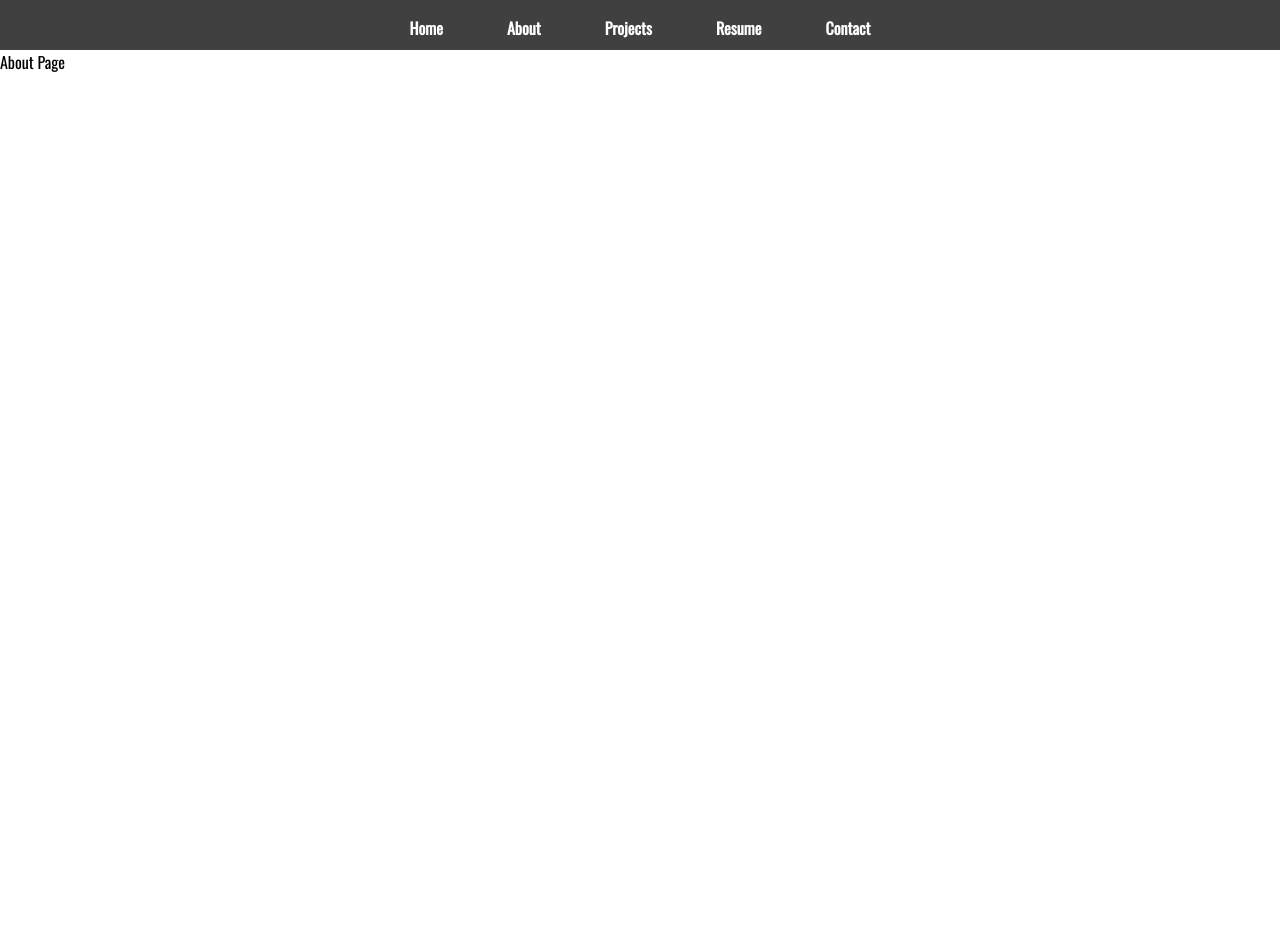
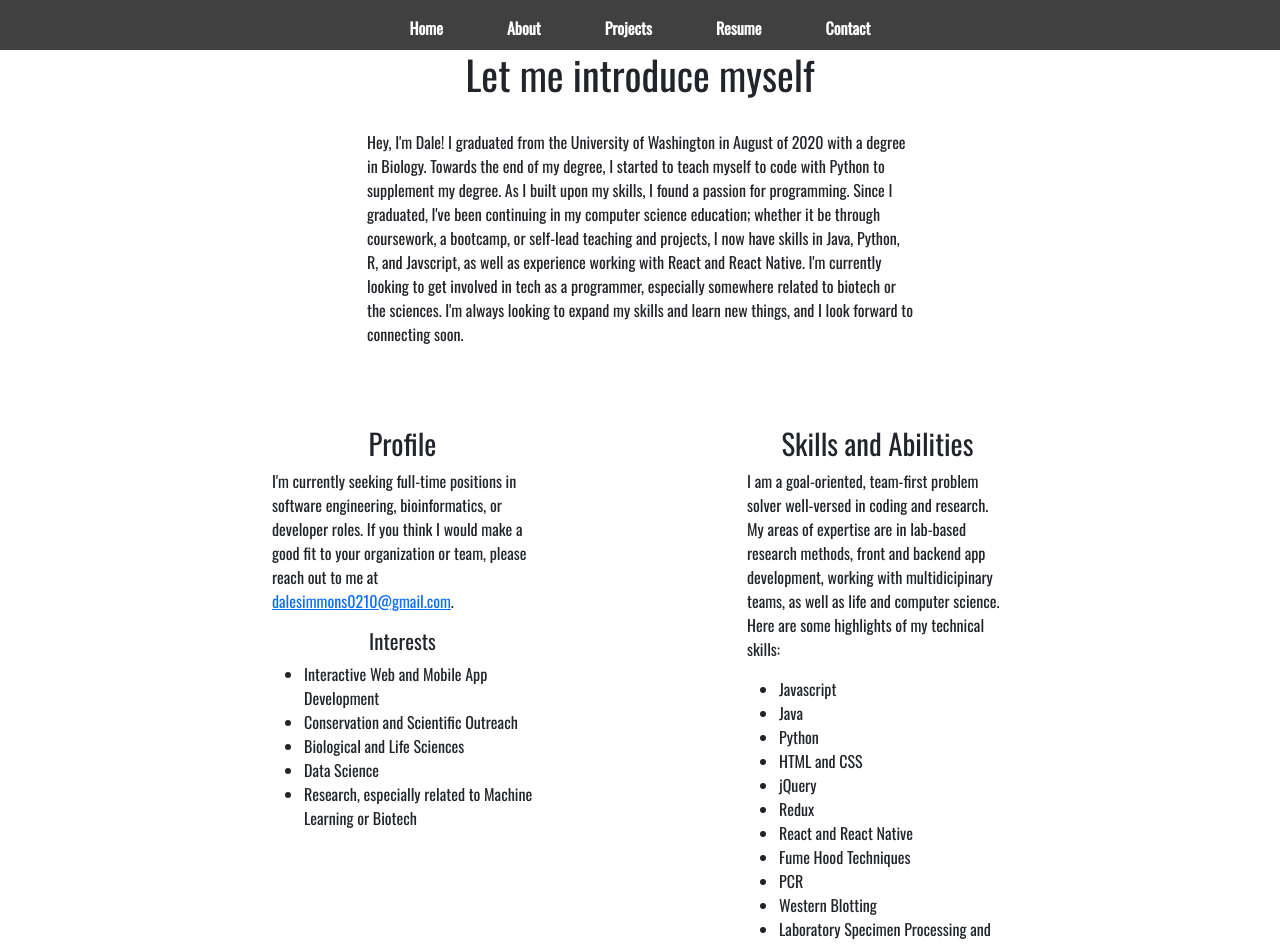
Before and after one commit to Revlisc/portfolio, a React (Create React App) app: page /about in a window 1280 px wide. Shown: the top 945 px of the page. Before the commit the page ends 800 px from the top, so only its background shows below. Built offline with nearby package versions, Linux system fonts and the light colour scheme.

Commit message:
mostly done with about page

```diff
--- a/package.json
+++ b/package.json
@@ -7,12 +7,15 @@
     "@fortawesome/free-brands-svg-icons": "^5.15.4",
     "@fortawesome/free-solid-svg-icons": "^5.15.4",
     "@fortawesome/react-fontawesome": "^0.1.15",
+    "bootstrap": "5.1.0",
     "cra-template": "1.1.2",
     "react": "^17.0.2",
+    "react-bootstrap": "^2.0.0-beta.6",
     "react-dom": "^17.0.2",
     "react-router-dom": "^5.2.1",
     "react-scripts": "4.0.3",
     "react-typical": "^0.1.3",
+    "reactstrap": "^8.9.0",
     "web-vitals": "^2.1.0"
   },
   "scripts": {
--- a/public/index.html
+++ b/public/index.html
@@ -7,6 +7,12 @@
     <link rel="preconnect" href="https://fonts.googleapis.com">
     <link rel="preconnect" href="https://fonts.gstatic.com" crossorigin>
     <link href="https://fonts.googleapis.com/css2?family=Oswald&display=swap" rel="stylesheet">
+    <link
+      rel="stylesheet"
+      href="https://cdn.jsdelivr.net/npm/bootstrap@5.1.0/dist/css/bootstrap.min.css"
+      integrity="sha384-KyZXEAg3QhqLMpG8r+8fhAXLRk2vvoC2f3B09zVXn8CA5QIVfZOJ3BCsw2P0p/We"
+      crossorigin="anonymous"
+    />
     <meta name="viewport" content="width=device-width, initial-scale=1" />
     <meta name="theme-color" content="#000000" />
     <meta
--- a/src/Components/Header.js
+++ b/src/Components/Header.js
@@ -7,7 +7,7 @@ const Header = () => {
     return (
         <div className='navContainer'>
             <nav className="nav">
-                <div className='navbox'>
+                <div className='navbox m-auto'>
                     <NavLink to='/' className='link'>Home</NavLink>
                     <NavLink to='/about' className='link'>About</NavLink>
                     <NavLink to='/projects' className='link'>Projects</NavLink>
--- /dev/null
+++ b/src/Components/Profile.js
@@ -0,0 +1,28 @@
+import React from 'react';
+import '../css/Profile.css'
+
+const Profile = () => {
+    return (
+        <div className=''>
+            <h3>Profile</h3>
+            <p>
+                I'm currently seeking full-time positions in software engineering, bioinformatics,
+                or developer roles. If you think I would make a good fit to your organization or team,
+                please reach out to me at <a href='mailto:dalesimmons0210@gmail.com' alt='email'>dalesimmons0210@gmail.com</a>.
+            </p>
+            <h4>Interests</h4>
+            <div>
+                <ul>
+                    <li>Interactive Web and Mobile App Development</li>
+                    <li>Conservation and Scientific Outreach</li>
+                    <li>Biological and Life Sciences</li>
+                    <li>Data Science</li>
+                    <li>Research, especially related to Machine Learning or Biotech</li>
+                </ul>
+            </div>
+
+        </div>
+    )
+}
+
+export default Profile;
--- /dev/null
+++ b/src/Components/SkillsList.js
@@ -0,0 +1,34 @@
+import React from 'react';
+import '../css/SkillsList.css';
+
+const SkillsList = () => {
+    return (
+        <div className=''>
+            <h3>Skills and Abilities</h3>
+            <p>
+                I am a goal-oriented, team-first problem solver well-versed in coding and research.
+                My areas of expertise are in lab-based research methods, front and backend app development,
+                working with multidicipinary teams, as well as life and computer science. Here are some
+                highlights of my technical skills:
+            </p>
+            <div>
+                <ul>
+                    <li>Javascript</li>
+                    <li>Java</li>
+                    <li>Python</li>
+                    <li>HTML and CSS</li>
+                    <li>jQuery</li>
+                    <li>Redux</li>
+                    <li>React and React Native</li>
+                    <li>Fume Hood Techniques</li>
+                    <li>PCR</li>
+                    <li>Western Blotting</li>
+                    <li>Laboratory Specimen Processing and Production</li>
+                    <li>MS Office</li>
+                </ul>
+            </div>
+        </div>
+    )
+}
+
+export default SkillsList;
--- a/src/Pages/About.js
+++ b/src/Pages/About.js
@@ -1,10 +1,43 @@
 import React from 'react';
+import Profile from '../Components/Profile';
+import SkillsList from '../Components/SkillsList';
+import '../css/About.css';
+import { Container, Row, Col } from 'react-bootstrap';
+import { Button } from 'bootstrap';
 
 const About = () => {
     return(
-        <div>
-            About Page
-        </div>
+        <Container>
+            <h1>Let me introduce myself</h1>
+
+            <div>
+                <img />
+                <Row>
+                    <Col xs={{span: 6, offset: 3}}>
+                    <p className='aboutp'>
+                        Hey, I'm Dale! I graduated from the University of Washington in August of 2020 with a degree
+                        in Biology. Towards the end of my degree, I started to teach myself to code with Python to supplement
+                        my degree. As I built upon my skills, I found a passion for programming. Since I graduated, I've been
+                        continuing in my computer science education; whether it be through coursework, a bootcamp, or self-lead
+                        teaching and projects, I now have skills in Java, Python, R, and Javscript, as well as experience working
+                        with React and React Native. I'm currently looking to get involved in tech as a programmer, especially
+                        somewhere related to biotech or the sciences. I'm always looking to expand my skills and learn new things,
+                        and I look forward to connecting soon.
+
+                    </p>
+                    </Col>
+                </Row>
+                <Row >
+                    <Col xs={{span: 3, offset: 2}}> <Profile /></Col>
+                    <Col xs={{span: 3, offset: 2}}> <SkillsList /></Col>
+                </Row>
+                <Row className='aboutbtns'>
+                    <Col xs={{span: 3, offset: 2}}><a href="mailto:dalesimmons0210@gmail.com" className={'btn btn-info btn-lg'} role='button'>Hire Me</a></Col>
+                    <Col xs={{span: 3}}><a href='https://docs.google.com/document/d/1Lhe-v6w-rY-eB7edlK1ZVL9SELkeDS9HnlJ_zuvidkc/edit?usp=sharing'  className={'btn btn-info btn-lg'}>Download Resume</a></Col>
+                </Row>
+
+            </div>
+        </Container>
     )
 }
 
--- a/src/Pages/Home.js
+++ b/src/Pages/Home.js
@@ -1,13 +1,13 @@
 import React from 'react';
 import Typical from 'react-typical'
 import '../css/Home.css';
-
+import { Container, Row, Col } from 'react-bootstrap';
 
 const Home = () => {
     return(
         <div className={'hometext'} >
-            <h1>Hi, I'm Dale</h1>
-            <h3>
+            <h1 className='openingline'>Hi, I'm Dale</h1>
+            <h3 className='ima'>
                 I'm a {' '}
                 <Typical
                     steps={['Developer', 3500, 'Scientist', 3500, 'Team Member', 3500]}
@@ -16,9 +16,11 @@ const Home = () => {
                 />
 
             </h3>
-            <a href='https://github.com/Revlisc' alt='github address Revlisc' ><i className={'fa-github fab'} /></a>
-            <a href='https://www.linkedin.com/in/dalejsimmons/' alt='my linkedin profile' ><i className="fab fa-linkedin-in" /></a>
-            <a href='mailto:dalesimmons0210@gmail.com' alt='email contact' ><i class="fas fa-envelope" /></a>
+            <div className='iconslinks'>
+                <a href='https://github.com/Revlisc' alt='github address Revlisc' ><i className={'fa-github fab'} /></a>
+                <a href='https://www.linkedin.com/in/dalejsimmons/' alt='my linkedin profile' ><i className="fab fa-linkedin-in" /></a>
+                <a href='mailto:dalesimmons0210@gmail.com' alt='email contact' ><i class="fas fa-envelope" /></a>
+            </div>
         </div>
     )
 }
--- /dev/null
+++ b/src/css/About.css
@@ -0,0 +1,20 @@
+.aboutp {
+    margin-bottom: 5rem;
+}
+
+.aboutbtns {
+    justify-content: center;
+}
+
+.btn-lg {
+    padding: 10px 20px;
+}
+
+h1 {
+    text-align: center;
+}
+
+.intro {
+    margin-left: 40%;
+    margin-right: 40%;
+}
--- a/src/css/Home.css
+++ b/src/css/Home.css
@@ -4,7 +4,19 @@
     background-image: url('../image/background_pic.jpg');
     background-size: cover;
     background-position: 50% 12%;
-    height: 94.68vh;
+    height: 94.5vh;
+    width: 100vw;
+    position:fixed;
+
+}
+
+.openingline {
+    margin-top: 2rem;
+    position: relative;
+}
+
+.iconslinks {
+    margin-top: 3.75rem;
 }
 
 h3 {
@@ -13,6 +25,11 @@ h3 {
 
 .typewriter {
     font-weight: 500;
+
+}
+
+.ima {
+    margin-top: 3rem;
 }
 
 i {
--- /dev/null
+++ b/src/css/Profile.css
@@ -0,0 +1,14 @@
+h3 {
+    font-size: 1.8em;
+    text-align: center;
+}
+
+h4 {
+    text-align: center;
+    font-size: 1.3em;
+}
+
+.profile {
+    width: 40%;
+    margin-left: 25%;
+}
--- /dev/null
+++ b/src/css/SkillsList.css
@@ -0,0 +1,10 @@
+h3 {
+    text-align: center;
+    font-size: 1.8em;
+}
+
+.skills {
+    width: 40%;
+    margin-left: 25%;
+
+}
```
Also changed, not shown: 2 other files (tests, documents, lock files or other folders).
